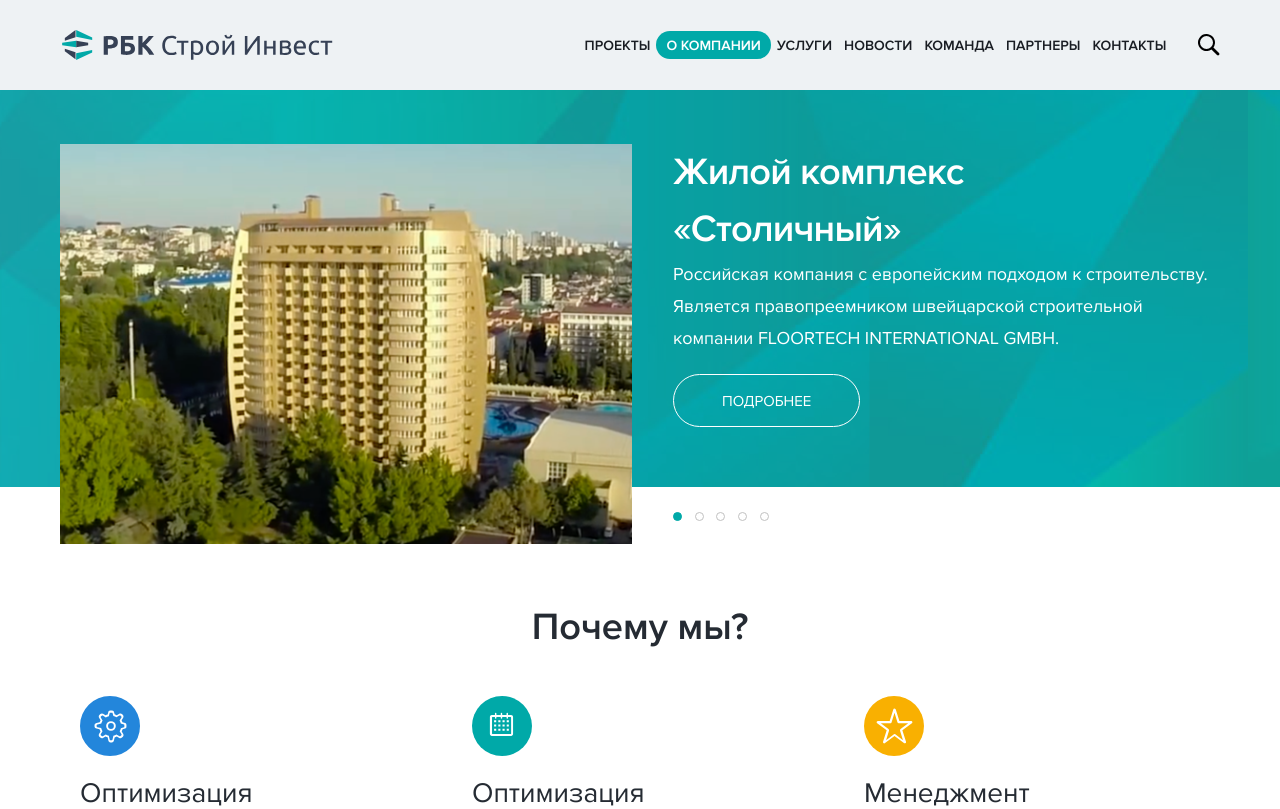
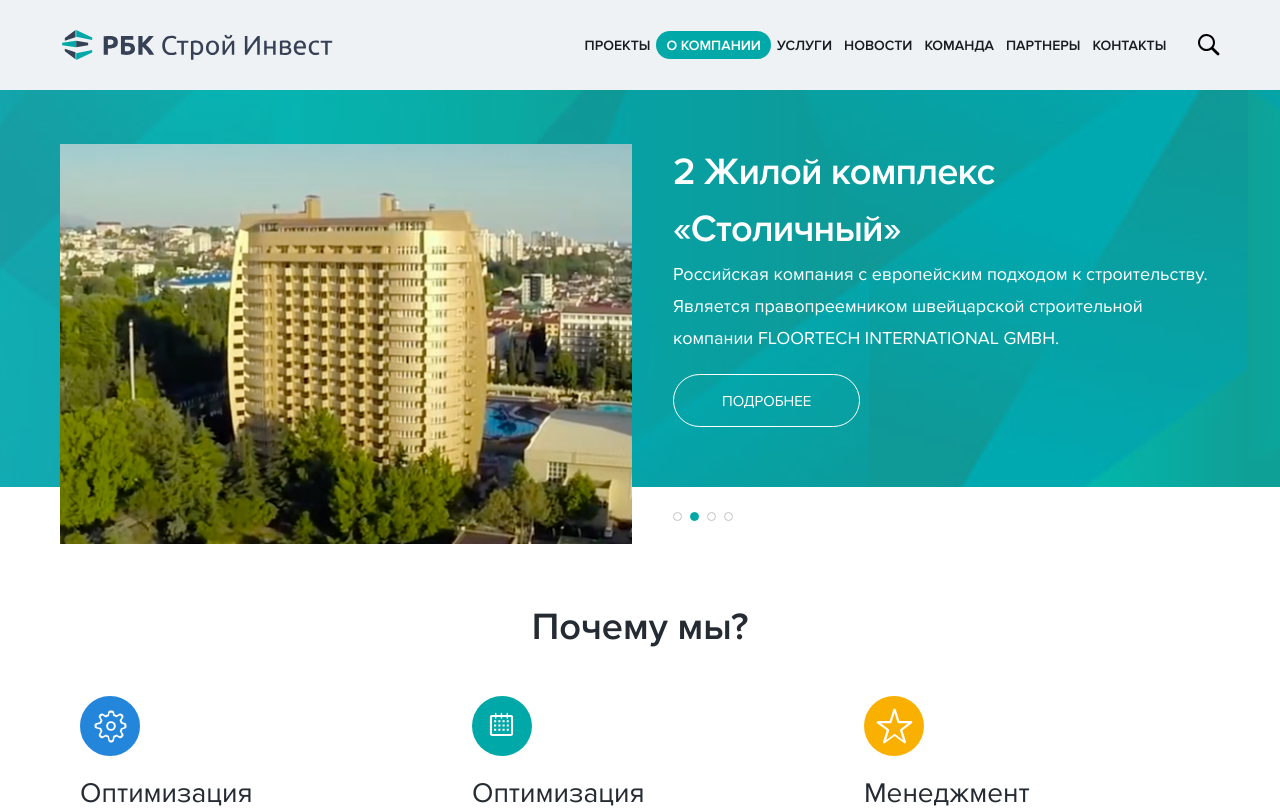
Before and after one commit to omar-g/omar-g.github.io, a PHP site: page /rbk/index.html in a window 1280 px wide. Shown: the top 809 px of the page. Run offline with PHP 8.4, Linux system fonts and the light colour scheme.

Commit message:
rbk: added sliders

```diff
--- /dev/null
+++ b/rbk/assets/js/plugins.js
@@ -0,0 +1,12 @@
+// jQuery easing 1.3
+jQuery.easing.jswing=jQuery.easing.swing;
+jQuery.extend(jQuery.easing,{def:"easeOutQuad",swing:function(e,a,c,b,d){return jQuery.easing[jQuery.easing.def](e,a,c,b,d)},easeInQuad:function(e,a,c,b,d){return b*(a/=d)*a+c},easeOutQuad:function(e,a,c,b,d){return-b*(a/=d)*(a-2)+c},easeInOutQuad:function(e,a,c,b,d){return 1>(a/=d/2)?b/2*a*a+c:-b/2*(--a*(a-2)-1)+c},easeInCubic:function(e,a,c,b,d){return b*(a/=d)*a*a+c},easeOutCubic:function(e,a,c,b,d){return b*((a=a/d-1)*a*a+1)+c},easeInOutCubic:function(e,a,c,b,d){return 1>(a/=d/2)?b/2*a*a*a+c:
+b/2*((a-=2)*a*a+2)+c},easeInQuart:function(e,a,c,b,d){return b*(a/=d)*a*a*a+c},easeOutQuart:function(e,a,c,b,d){return-b*((a=a/d-1)*a*a*a-1)+c},easeInOutQuart:function(e,a,c,b,d){return 1>(a/=d/2)?b/2*a*a*a*a+c:-b/2*((a-=2)*a*a*a-2)+c},easeInQuint:function(e,a,c,b,d){return b*(a/=d)*a*a*a*a+c},easeOutQuint:function(e,a,c,b,d){return b*((a=a/d-1)*a*a*a*a+1)+c},easeInOutQuint:function(e,a,c,b,d){return 1>(a/=d/2)?b/2*a*a*a*a*a+c:b/2*((a-=2)*a*a*a*a+2)+c},easeInSine:function(e,a,c,b,d){return-b*Math.cos(a/
+d*(Math.PI/2))+b+c},easeOutSine:function(e,a,c,b,d){return b*Math.sin(a/d*(Math.PI/2))+c},easeInOutSine:function(e,a,c,b,d){return-b/2*(Math.cos(Math.PI*a/d)-1)+c},easeInExpo:function(e,a,c,b,d){return 0==a?c:b*Math.pow(2,10*(a/d-1))+c},easeOutExpo:function(e,a,c,b,d){return a==d?c+b:b*(-Math.pow(2,-10*a/d)+1)+c},easeInOutExpo:function(e,a,c,b,d){return 0==a?c:a==d?c+b:1>(a/=d/2)?b/2*Math.pow(2,10*(a-1))+c:b/2*(-Math.pow(2,-10*--a)+2)+c},easeInCirc:function(e,a,c,b,d){return-b*(Math.sqrt(1-(a/=d)*
+a)-1)+c},easeOutCirc:function(e,a,c,b,d){return b*Math.sqrt(1-(a=a/d-1)*a)+c},easeInOutCirc:function(e,a,c,b,d){return 1>(a/=d/2)?-b/2*(Math.sqrt(1-a*a)-1)+c:b/2*(Math.sqrt(1-(a-=2)*a)+1)+c},easeInElastic:function(e,a,c,b,d){var e=1.70158,f=0,g=b;if(0==a)return c;if(1==(a/=d))return c+b;f||(f=0.3*d);g<Math.abs(b)?(g=b,e=f/4):e=f/(2*Math.PI)*Math.asin(b/g);return-(g*Math.pow(2,10*(a-=1))*Math.sin((a*d-e)*2*Math.PI/f))+c},easeOutElastic:function(e,a,c,b,d){var e=1.70158,f=0,g=b;if(0==a)return c;if(1==
+(a/=d))return c+b;f||(f=0.3*d);g<Math.abs(b)?(g=b,e=f/4):e=f/(2*Math.PI)*Math.asin(b/g);return g*Math.pow(2,-10*a)*Math.sin((a*d-e)*2*Math.PI/f)+b+c},easeInOutElastic:function(e,a,c,b,d){var e=1.70158,f=0,g=b;if(0==a)return c;if(2==(a/=d/2))return c+b;f||(f=d*0.3*1.5);g<Math.abs(b)?(g=b,e=f/4):e=f/(2*Math.PI)*Math.asin(b/g);return 1>a?-0.5*g*Math.pow(2,10*(a-=1))*Math.sin((a*d-e)*2*Math.PI/f)+c:0.5*g*Math.pow(2,-10*(a-=1))*Math.sin((a*d-e)*2*Math.PI/f)+b+c},easeInBack:function(e,a,c,b,d,f){void 0==
+f&&(f=1.70158);return b*(a/=d)*a*((f+1)*a-f)+c},easeOutBack:function(e,a,c,b,d,f){void 0==f&&(f=1.70158);return b*((a=a/d-1)*a*((f+1)*a+f)+1)+c},easeInOutBack:function(e,a,c,b,d,f){void 0==f&&(f=1.70158);return 1>(a/=d/2)?b/2*a*a*(((f*=1.525)+1)*a-f)+c:b/2*((a-=2)*a*(((f*=1.525)+1)*a+f)+2)+c},easeInBounce:function(e,a,c,b,d){return b-jQuery.easing.easeOutBounce(e,d-a,0,b,d)+c},easeOutBounce:function(e,a,c,b,d){return(a/=d)<1/2.75?b*7.5625*a*a+c:a<2/2.75?b*(7.5625*(a-=1.5/2.75)*a+0.75)+c:a<2.5/2.75?
+b*(7.5625*(a-=2.25/2.75)*a+0.9375)+c:b*(7.5625*(a-=2.625/2.75)*a+0.984375)+c},easeInOutBounce:function(e,a,c,b,d){return a<d/2?0.5*jQuery.easing.easeInBounce(e,2*a,0,b,d)+c:0.5*jQuery.easing.easeOutBounce(e,2*a-d,0,b,d)+0.5*b+c}});
+
+// jQuery throttle / debounce - v1.1 - 3/7/2010
+(function(b,c){var $=b.jQuery||b.Cowboy||(b.Cowboy={}),a;$.throttle=a=function(e,f,j,i){var h,d=0;if(typeof f!=="boolean"){i=j;j=f;f=c}function g(){var o=this,m=+new Date()-d,n=arguments;function l(){d=+new Date();j.apply(o,n)}function k(){h=c}if(i&&!h){l()}h&&clearTimeout(h);if(i===c&&m>e){l()}else{if(f!==true){h=setTimeout(i?k:l,i===c?e-m:e)}}}if($.guid){g.guid=j.guid=j.guid||$.guid++}return g};$.debounce=function(d,e,f){return f===c?a(d,e,false):a(d,f,e!==false)}})(this);
--- /dev/null
+++ b/rbk/assets/js/script.js
@@ -0,0 +1,115 @@
+
+// main slider
+(function () {
+  var $frame = $('#mainSliderFrame');
+  var $wrap  = $frame.parent();
+
+  // Call Sly on frame
+  $frame.sly({
+    horizontal: 1,
+    itemNav: 'forceCentered',
+    smart: 1,
+    activateMiddle: 1,
+    mouseDragging: 1,
+    touchDragging: 1,
+    releaseSwing: 1,
+    startAt: 0,
+    scrollBy: 1,
+    speed: 400,
+    elasticBounds: 1,
+    easing: 'easeOutExpo',
+    dragHandle: 1,
+    dynamicHandle: 1,
+    clickBar: 1,
+    pagesBar: $wrap.find('.rbk-main-slider__paginator'),
+    activatePageOn: 'click',
+
+    // Cycling
+    cycleBy: 'items',
+    cycleInterval: 5000,
+    pauseOnHover: 1,
+  });
+}());
+
+
+// examples slider
+(function () {
+  var $frame = $('#examplesSlider');
+  var $wrap  = $frame.parent();
+
+  // Call Sly on frame
+  $frame.sly({
+    horizontal: 1,
+    itemNav: 'forceCentered',
+    smart: 1,
+    activateMiddle: 1,
+    activateOn: 'click',
+    touchDragging: 1,
+    releaseSwing: 1,
+    startAt: 1,
+    scrollBy: 1,
+    speed: 300,
+    elasticBounds: 1,
+    easing: 'easeOutExpo',
+    dragHandle: 1,
+    dynamicHandle: 1,
+    clickBar: 1,
+    pagesBar: $wrap.find('.rbk-projects__slider-paginator'),
+  });
+}());
+
+
+// projects slider
+(function () {
+  var $frame = $('#projectSlider');
+  var $wrap  = $frame.parent();
+
+  // Call Sly on frame
+  $frame.sly({
+    horizontal: 1,
+    itemNav: 'forceCentered',
+    smart: 1,
+    activateMiddle: 1,
+    activateOn: 'click',
+    touchDragging: 1,
+    releaseSwing: 1,
+    startAt: 1,
+    scrollBy: 1,
+    speed: 300,
+    elasticBounds: 1,
+    easing: 'easeOutExpo',
+    dragHandle: 1,
+    dynamicHandle: 1,
+    clickBar: 1,
+    pagesBar: $wrap.find('.rbk-projects__slider-paginator'),
+    activatePageOn: 'click'
+  });
+}());
+
+
+// news slider
+(function () {
+  var $frame = $('#newsSlider');
+  var $wrap  = $frame.parent();
+
+  // Call Sly on frame
+  $frame.sly({
+    horizontal: 1,
+    itemNav: 'forceCentered',
+    smart: 1,
+    activateMiddle: 1,
+    activateOn: 'click',
+    touchDragging: 1,
+    releaseSwing: 1,
+    startAt: 1,
+    scrollBy: 1,
+    speed: 300,
+    elasticBounds: 1,
+    easing: 'easeOutExpo',
+    dragHandle: 1,
+    dynamicHandle: 1,
+    clickBar: 1,
+    pagesBar: $wrap.find('.rbk-projects__slider-paginator'),
+    activatePageOn: 'click'
+  });
+}());
--- a/rbk/index.html
+++ b/rbk/index.html
@@ -66,6 +66,8 @@
   <section class="rbk-main-slider">
     <div class="rbk-main-slider-content">
       <div class="container-fluid">
+        <div class="rbk-main-slider__frame" id="mainSliderFrame">
+          <div class="rbk-main-slider__slidee">
             <div class="rbk-main-slider__item">
               <div class="row">
                 <div class="col-xs-6">
@@ -90,15 +92,83 @@
                 </div>
               </div>
             </div>
+            <div class="rbk-main-slider__item">
               <div class="row">
+                <div class="col-xs-6">
+                  <div class="rbk-main-slider__item-pic">
+                    <img width="572" height="400" src="assets/img/slider/pic1.png" alt="">
+                  </div>
+                </div>
+                <div class="col-xs-6">
+                  <div class="rbk-main-slider__item-text">
+                    <h1 class="rbk-main-slider__item-text-title">
+                      2 Жилой комплекс
+                      <br>
+                      «Столичный»
+                    </h1>
+                    <div class="rbk-main-slider__item-text-subtitle">
+                      Российская компания с европейским подходом к строительству. Является правопреемником швейцарской строительной компании FLOORTECH INTERNATIONAL GMBH.
+                    </div>
+                    <a href="javascript:void(0)" class="more-button more-button_size_m more-button_style_white">
+                      Подробнее
+                    </a>
+                  </div>
+                </div>
+              </div>
+            </div>
+            <div class="rbk-main-slider__item">
+              <div class="row">
+                <div class="col-xs-6">
+                  <div class="rbk-main-slider__item-pic">
+                    <img width="572" height="400" src="assets/img/slider/pic1.png" alt="">
+                  </div>
+                </div>
+                <div class="col-xs-6">
+                  <div class="rbk-main-slider__item-text">
+                    <h1 class="rbk-main-slider__item-text-title">
+                      3 Жилой комплекс
+                      <br>
+                      «Столичный»
+                    </h1>
+                    <div class="rbk-main-slider__item-text-subtitle">
+                      Российская компания с европейским подходом к строительству. Является правопреемником швейцарской строительной компании FLOORTECH INTERNATIONAL GMBH.
+                    </div>
+                    <a href="javascript:void(0)" class="more-button more-button_size_m more-button_style_white">
+                      Подробнее
+                    </a>
+                  </div>
+                </div>
+              </div>
+            </div>
+            <div class="rbk-main-slider__item">
+              <div class="row">
+                <div class="col-xs-6">
+                  <div class="rbk-main-slider__item-pic">
+                    <img width="572" height="400" src="assets/img/slider/pic1.png" alt="">
+                  </div>
+                </div>
+                <div class="col-xs-6">
+                  <div class="rbk-main-slider__item-text">
+                    <h1 class="rbk-main-slider__item-text-title">
+                      4 Жилой комплекс
+                      <br>
+                      «Столичный»
+                    </h1>
+                    <div class="rbk-main-slider__item-text-subtitle">
+                      Российская компания с европейским подходом к строительству. Является правопреемником швейцарской строительной компании FLOORTECH INTERNATIONAL GMBH.
+                    </div>
+                    <a href="javascript:void(0)" class="more-button more-button_size_m more-button_style_white">
+                      Подробнее
+                    </a>
+                  </div>
+                </div>
+              </div>
+            </div>
+          </div>
+        </div>
+        <div class="row" style="z-index: 100; position: relative;">
           <div class="col-xs-6 col-xs-offset-6">
-            <div class="rbk-main-slider__paginator">
-              <div class="rbk-main-slider__paginator-item active"></div>
-              <div class="rbk-main-slider__paginator-item"></div>
-              <div class="rbk-main-slider__paginator-item"></div>
-              <div class="rbk-main-slider__paginator-item"></div>
-              <div class="rbk-main-slider__paginator-item"></div>
-            </div>
+            <div class="rbk-main-slider__paginator"></div>
           </div>
         </div>
       </div>
@@ -214,43 +284,43 @@
       <h3 class="rbk-title puzzle_ta_center">
         Наше производство
       </h3>
-      <div class="row">
-        <div class="col-xs-4">
-          <div class="rbk-examples__item">
-            <div class="rbk-examples__item-pic">
-              <img src="assets/img/temp/2.png" alt="">
+      <div class="rbk-examples__slider rbk-news__slider">
+        <div class="rbk-examples__slider-content rbk-projects__slider-content">
+          <div class="rbk-projects__slider-frame" id="examplesSlider">
+            <div class="rbk-projects__slider-list rbk-projects__slider-slidee">
+              <div class="rbk-projects__slider-item">
+                <div class="rbk-projects__slider-item-pic">
+                  <img src="assets/img/temp/2.jpg" alt="">
                 </div>
-            <div class="rbk-examples__item-title">
-              Сендвич-панели
+                <div class="rbk-projects__slider-item-title">
+                  <a href="javascript:void(0)">Сендвич-панели</a>
                 </div>
-            <div class="rbk-examples__item-text">
+                <div class="rbk-projects__slider-item-city">
                   Металлические с наполнителем из минеральной ваты или пенополистирола
                 </div>
               </div>
+              <div class="rbk-projects__slider-item">
+                <div class="rbk-projects__slider-item-pic">
+                  <img src="assets/img/temp/1.jpg" alt="">
                 </div>
-        <div class="col-xs-4">
-          <div class="rbk-examples__item">
-            <div class="rbk-examples__item-pic">
-              <img src="assets/img/temp/1.png" alt="">
+                <div class="rbk-projects__slider-item-title">
+                  <a href="javascript:void(0)">Металлоконструкции</a>
                 </div>
-            <div class="rbk-examples__item-title">
-              Металлоконструкции
-            </div>
-            <div class="rbk-examples__item-text">
+                <div class="rbk-projects__slider-item-city">
                   Проектирование, изготовление, монтаж, генподряд
                 </div>
               </div>
+              <div class="rbk-projects__slider-item">
+                <div class="rbk-projects__slider-item-pic">
+                  <img src="assets/img/temp/3.jpg" alt="">
                 </div>
-        <div class="col-xs-4">
-          <div class="rbk-examples__item">
-            <div class="rbk-examples__item-pic">
-              <img src="assets/img/temp/3.png" alt="">
+                <div class="rbk-projects__slider-item-title">
+                  <a href="javascript:void(0)">Зенитные фонари и люки дымоудаления</a>
                 </div>
-            <div class="rbk-examples__item-title">
-              Зенитные фонари и люки дымоудаления
+                <div class="rbk-projects__slider-item-city">
+                  Проектирование, изготовление, монтаж, генподряд
                 </div>
-            <div class="rbk-examples__item-text">
-              Проектирование, изготовление, монтаж, генподряд
+              </div>
             </div>
           </div>
         </div>
@@ -326,7 +396,8 @@
       </h3>
       <div class="rbk-projects__slider">
         <div class="rbk-projects__slider-content">
-          <div class="rbk-projects__slider-list">
+          <div class="rbk-projects__slider-frame" id="projectSlider">
+            <div class="rbk-projects__slider-list rbk-projects__slider-slidee">
               <div class="rbk-projects__slider-item">
                 <div class="rbk-projects__slider-item-pic">
                   <img src="assets/img/temp/4.png" alt="">
@@ -351,7 +422,40 @@
              </div>
              <div class="rbk-projects__slider-item">
               <div class="rbk-projects__slider-item-pic">
-              <img src="assets/img/temp/1.png" alt="">
+                <img src="assets/img/temp/krono2.jpg" alt="">
+              </div>
+              <div class="rbk-projects__slider-item-title">
+                Завод Кроношпан
+              </div>
+              <div class="rbk-projects__slider-item-city">
+                г. Егорьевск, Московская область
+              </div>
+            </div>
+            <div class="rbk-projects__slider-item">
+              <div class="rbk-projects__slider-item-pic">
+                <img src="assets/img/temp/4.png" alt="">
+              </div>
+              <div class="rbk-projects__slider-item-title">
+                Жилой комплекс «Столичный»
+              </div>
+              <div class="rbk-projects__slider-item-city">
+                г. Сочи
+              </div>
+            </div>
+            <div class="rbk-projects__slider-item">
+              <div class="rbk-projects__slider-item-pic">
+                <img src="assets/img/temp/5.png" alt="">
+              </div>
+              <div class="rbk-projects__slider-item-title">
+                Автосалон Ягуар
+              </div>
+              <div class="rbk-projects__slider-item-city">
+               г. Москва
+             </div>
+           </div>
+           <div class="rbk-projects__slider-item">
+            <div class="rbk-projects__slider-item-pic">
+              <img src="assets/img/temp/krono2.jpg" alt="">
             </div>
             <div class="rbk-projects__slider-item-title">
               Завод Кроношпан
@@ -361,12 +465,8 @@
             </div>
           </div>
         </div>
+          </div>
         <div class="rbk-projects__slider-paginator">
-          <div class="rbk-main-slider__paginator-item active"></div>
-          <div class="rbk-main-slider__paginator-item"></div>
-          <div class="rbk-main-slider__paginator-item"></div>
-          <div class="rbk-main-slider__paginator-item"></div>
-          <div class="rbk-main-slider__paginator-item"></div>
         </div>
       </div>
     </div>
@@ -391,7 +491,8 @@
     </h3>
     <div class="rbk-news__slider">
       <div class="rbk-news__slider-content rbk-projects__slider-content">
-        <div class="rbk-projects__slider-list">
+        <div class="rbk-projects__slider-frame" id="newsSlider">
+          <div class="rbk-projects__slider-list rbk-projects__slider-slidee">
             <div class="rbk-projects__slider-item">
               <div class="rbk-projects__slider-item-date">
                 23 октября 2017
@@ -432,6 +533,7 @@
               </div>
               <div class="rbk-projects__slider-item-city">
                 Новое химическое производство в Ленинградской обл.
+              </div>
             </div>
           </div>
         </div>
@@ -494,7 +596,6 @@
 </div>
 <footer class="rbk-footer">
   <div class="container-fluid">
-
     <div class="row">
       <div class="col-xs-4">
         <div class="rbk-footer__logo">
@@ -588,8 +689,13 @@
         </div>
       </div>
     </div>
-
   </div>
 </footer>
+<script src="https://ajax.googleapis.com/ajax/libs/jquery/1/jquery.min.js"></script>
+<script src="assets/js/plugins.js"></script>
+<script src="assets/js/sly.min.js"></script>
+
+<!-- custom -->
+<script src="assets/js/script.js"></script>
 </body>
 </html>
--- a/rbk/style.css
+++ b/rbk/style.css
@@ -96,6 +96,27 @@ a.rbk-header__menu-item.is-active {
   line-height: 32px;
 }
 
+.rbk-main-slider__frame {
+  width: 100%;
+  height: 405px;
+  overflow: hidden;
+  padding: 0;
+}
+
+.rbk-main-slider__slidee {
+  margin: 0;
+  padding: 0;
+  height: 100%;
+  list-style: none;
+}
+
+.rbk-main-slider__item {
+  float: left;
+  padding: 0;
+  width: 1160px;
+  height: 100%;
+}
+
 .rbk-main-slider__item .more-button {
   margin-top: 20px;
 }
@@ -104,7 +125,8 @@ a.rbk-header__menu-item.is-active {
   color: #08a0a1;
 }
 
-.rbk-main-slider__paginator-item {
+.rbk-main-slider__paginator > li,
+.rbk-projects__slider-paginator > li {
   display: inline-block;
   vertical-align: middle;
   margin-right: 8px;
@@ -113,12 +135,14 @@ a.rbk-header__menu-item.is-active {
   width: 9px;
   height: 9px;
   cursor: pointer;
+  text-indent: -9999px;
   -webkit-box-sizing: border-box;
   -moz-box-sizing: border-box;
   box-sizing: border-box;
 }
 
-.rbk-main-slider__paginator-item.active {
+.rbk-main-slider__paginator > li.active,
+.rbk-projects__slider-paginator > li.active {
   cursor: default;
   background-color: #00a9a8;
   border-color: #00a9a8;
```
Also changed, not shown: other parts of rbk/style.css (+17 -14 lines), rbk/assets/css/sly.css (added, +88 -0 lines), rbk/assets/js/sly.min.js (added), 6 other files. Lines whose indentation alone changed are shown as unchanged.
